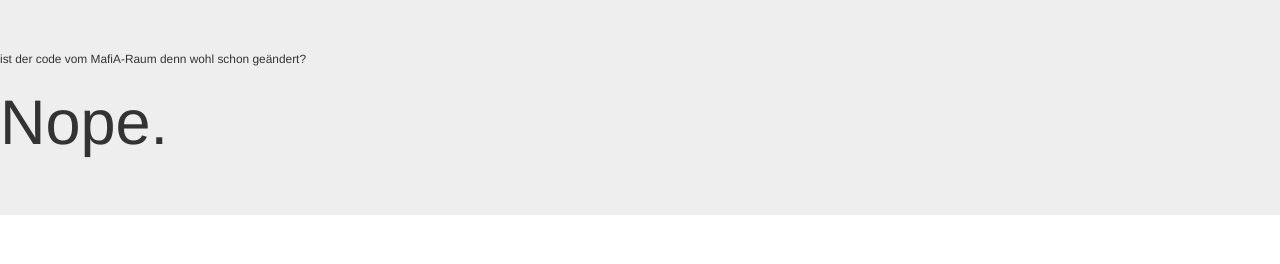
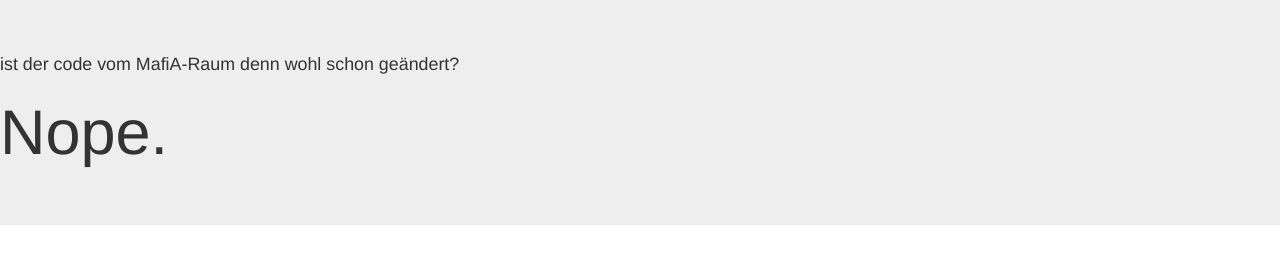
Before and after one commit to mu35li/istdercodevommafiaraumschongeaendert.de, a plain HTML site: page index.html in a window 1280 px wide. Drawn offline with nearby package versions, Linux system fonts and the light colour scheme.

Commit message:
fixed layout

```diff
--- a/index.html
+++ b/index.html
@@ -4,7 +4,7 @@
     <meta charset="utf-8">
     <meta http-equiv="X-UA-Compatible" content="IE=edge">
     <meta name="viewport" content="width=device-width, initial-scale=1">
-    <title>Bootstrap 101 Template</title>
+    <title>istdercodevommafiaraumschongeaendert.de</title>
 
     <!-- Bootstrap -->
     <link href="css/bootstrap.min.css" rel="stylesheet">
@@ -18,7 +18,8 @@
   </head>
   <body>
     <div class="jumbotron">
-      <small>ist der code vom MafiA-Raum denn wohl schon geändert?</small> <br> <h1>Nope.</h1>
+      <p>
+      <small>ist der code vom MafiA-Raum denn wohl schon geändert?</small> <br> </p><h1>Nope.</h1>
     </div>
 
     <!-- jQuery (necessary for Bootstrap's JavaScript plugins) -->
```
